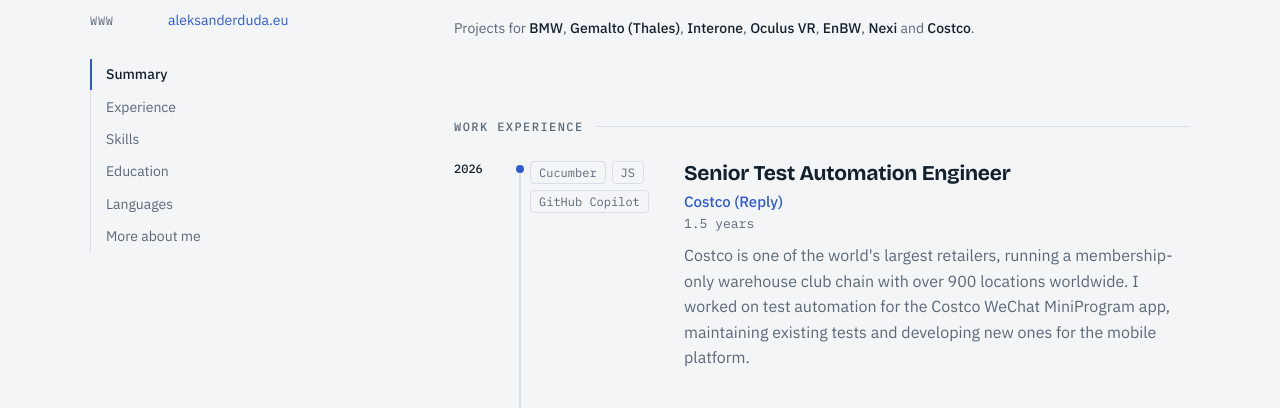
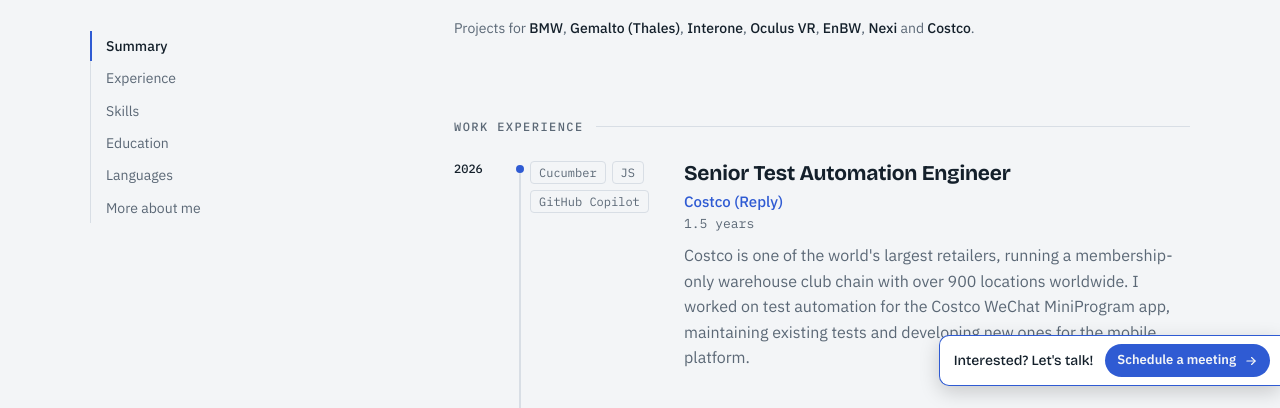
Before and after one commit to DuduPresidente/aleksanderduda.github.io, a plain HTML site: page index.html in a window 1280 px wide. Shown: the part 390-798 px from the top of the page. Drawn offline with nearby package versions, Linux system fonts and the light colour scheme.

Commit message:
Add floating meeting tile with Zencal link, meeting row in PDFs
Co-Authored-By: Claude Opus 5.5 <noreply@anthropic.com>

```diff
--- a/index.html
+++ b/index.html
@@ -186,7 +186,42 @@
   }
   .pdf-btn svg { width: 14px; height: 14px; flex: none; }
   .pdf-btn:hover { color: var(--accent); border-color: var(--accent); text-decoration: none; }
-  .print-only { display: none; }
+  .print-only, .contact li.print-only { display: none; }
+
+  /* Meeting call-to-action: a card under the contacts on phones, a floating tile at the bottom right from tablets up */
+  .cta { justify-self: start; width: 100%; max-width: 300px; display: grid; gap: 12px; padding: 16px; border: 1px solid var(--line); border-radius: 12px; background: var(--surface); }
+  .cta p { margin: 0; font-family: var(--f-display); font-weight: 500; font-size: 18px; line-height: 1.25; }
+  .cta-btn {
+    display: inline-flex; justify-content: center; align-items: center; gap: 8px;
+    padding: 11px 16px; border-radius: 999px; background: var(--accent); color: var(--paper);
+    font-weight: 600; font-size: 15px; transition: opacity .2s;
+  }
+  .cta-btn svg { width: 16px; height: 16px; flex: none; transition: transform .2s; }
+  .cta-btn:hover { text-decoration: none; opacity: .9; }
+  .cta-btn:hover svg { transform: translateX(3px); }
+  @media (min-width: 768px) {
+    /* The sticky identity column is a stacking context; lift it so the tile paints above the CV */
+    .id { z-index: 10; }
+    .cta {
+      position: fixed; z-index: 10; right: 0; bottom: calc(env(safe-area-inset-bottom, 0px) + 24px);
+      width: auto; max-width: none; display: flex; align-items: center; gap: 14px;
+      gap: 0; padding: 8px 10px 8px 14px; border: 1px solid var(--accent); border-right: 0; border-radius: 10px 0 0 10px;
+      box-shadow: 0 6px 20px rgba(0, 0, 0, .18);
+    }
+    .cta p { font-size: 14px; white-space: nowrap; }
+    /* Collapsed to the label; the button slides out on hover or keyboard focus */
+    .cta-btn {
+      max-width: 0; padding: 6px 0; margin-left: 0; opacity: 0; overflow: hidden;
+      font-size: 13px; white-space: nowrap;
+      transition: max-width .3s ease, padding .3s ease, margin .3s ease, opacity .2s ease;
+    }
+    .cta-btn svg { width: 14px; height: 14px; }
+    .cta:hover .cta-btn, .cta:focus-within .cta-btn { max-width: 200px; padding: 6px 12px; margin-left: 12px; opacity: 1; }
+  }
+  /* Touch tablets have no hover: keep the button visible */
+  @media (min-width: 768px) and (hover: none) {
+    .cta .cta-btn { max-width: 200px; padding: 6px 12px; margin-left: 12px; opacity: 1; }
+  }
 
   @media (max-width: 860px) {
     .wrap { grid-template-columns: 1fr; gap: 48px; padding-block: 32px 56px; }
@@ -209,7 +244,7 @@
     body { padding: 0; background: #fff; zoom: .8; }
     .wrap { display: block; max-width: none; padding: 0; }
     .id { position: static; gap: 14px; margin-bottom: 28px; }
-    .id-top, nav, .pdf-btn { display: none !important; }
+    .id-top, nav, .pdf-btn, .cta { display: none !important; }
     .contact li.print-only { display: grid; }
     main { gap: 32px; }
     .job, .skill-row, .lang, .facts { break-inside: avoid; }
@@ -242,7 +277,12 @@
       <li><span class="k">E-mail</span><a href="mailto:aleksanderduda1@gmail.com">aleksanderduda1@gmail.com</a></li>
       <li><span class="k">LinkedIn</span><a href="https://www.linkedin.com/in/dudu2137" target="_blank" rel="noopener">linkedin.com/in/dudu2137</a></li>
       <li class="print-only"><span class="k">WWW</span><a href="https://aleksanderduda.eu">aleksanderduda.eu</a></li>
+      <li class="print-only"><span class="k"><span data-l="en">Meeting</span><span data-l="pl">Rozmowa</span></span><a href="https://app.zencal.io/o/qa/aleksanderduda/konsultacja-wstepna">app.zencal.io/o/qa/aleksanderduda</a></li>
     </ul>
+    <div class="cta">
+      <p><span data-l="en">Interested? Let's talk!</span><span data-l="pl">Porozmawiajmy o współpracy</span></p>
+      <a class="cta-btn" href="https://app.zencal.io/o/qa/aleksanderduda/konsultacja-wstepna" target="_blank" rel="noopener" data-goatcounter-click="meeting-click" data-goatcounter-title="Schedule a meeting"><span data-l="en">Schedule a meeting</span><span data-l="pl">Umów spotkanie</span><svg viewBox="0 0 24 24" fill="none" stroke="currentColor" stroke-width="2" stroke-linecap="round" stroke-linejoin="round" aria-hidden="true"><path d="M5 12h14"/><path d="m13 6 6 6-6 6"/></svg></a>
+    </div>
     <nav aria-label="CV">
       <ul>
         <li><a href="#summary"><span data-l="en">Summary</span><span data-l="pl">O mnie</span></a></li>
```
Also changed, not shown: 2 other files.
